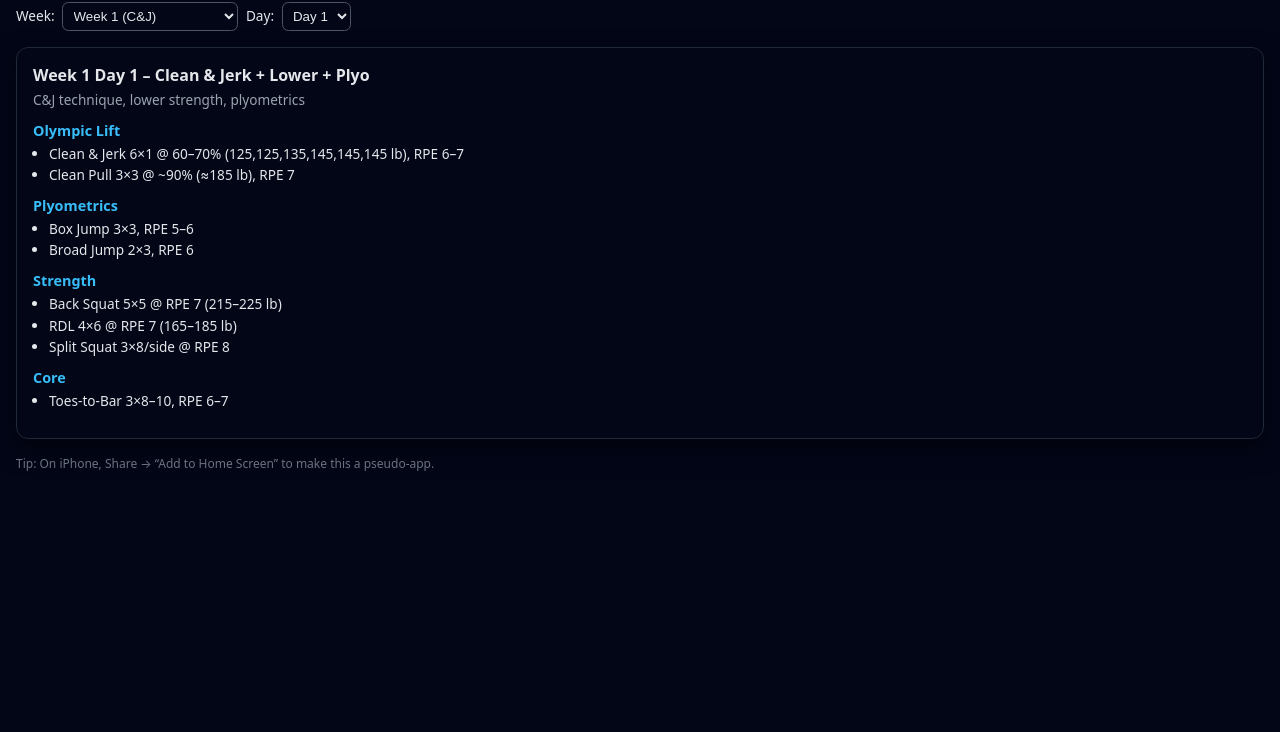
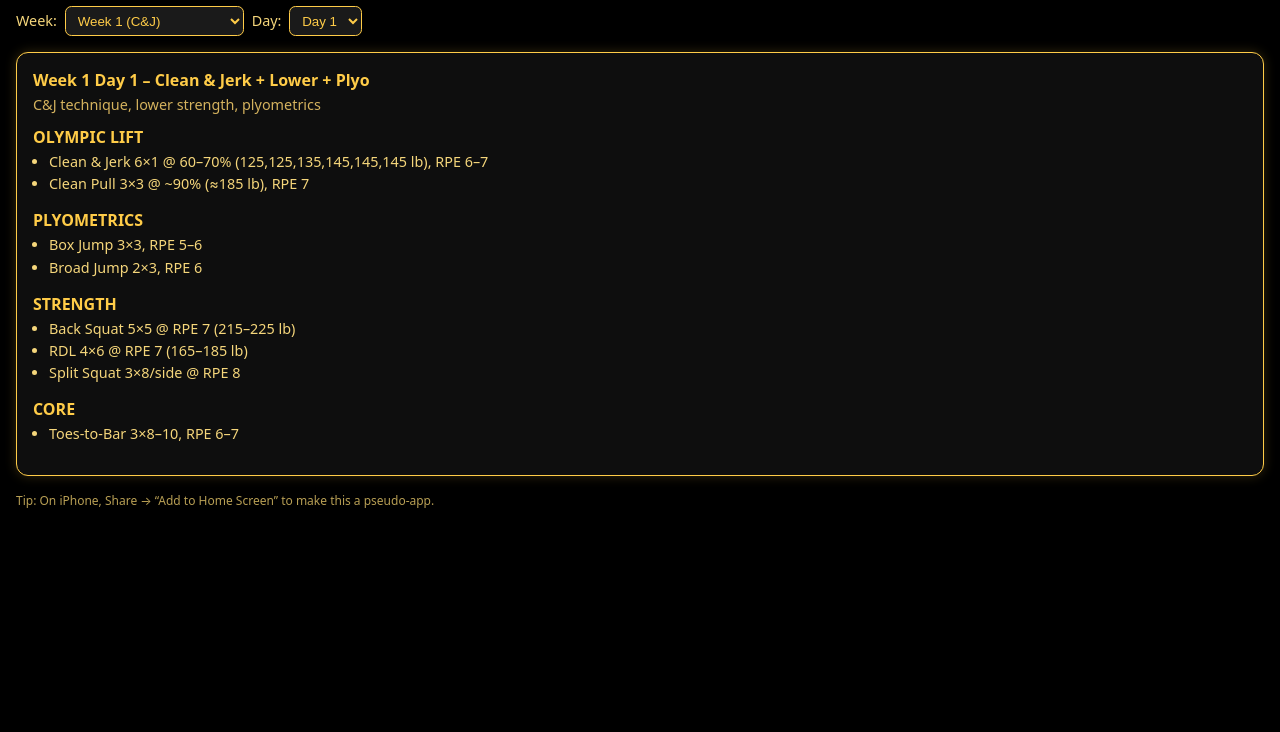
Before and after one commit to airframes120/oly_hybrid, a plain HTML site: page index.html in a window 1280 px wide. Shown: the part 68-800 px from the top of the page. Drawn offline with Linux system fonts and the light colour scheme.

Commit message:
Add global styles for layout and components

```diff
--- a/index.html
+++ b/index.html
@@ -599,3 +599,95 @@
   </script>
 </body>
 </html>
+
+
+
+<style>
+  /* GLOBAL */
+  body {
+    font-family: system-ui, -apple-system, BlinkMacSystemFont, sans-serif;
+    margin: 0;
+    padding: 1rem;
+    background: #000000; /* Deep black */
+    color: #f5d67b; /* Gold text */
+  }
+
+  h1 {
+    font-size: 1.4rem;
+    margin-bottom: 0.75rem;
+    color: #ffcc48; /* Brighter gold for titles */
+  }
+
+  /* DROPDOWN + CONTROLS */
+  .controls {
+    display: flex;
+    flex-wrap: wrap;
+    gap: 0.5rem;
+    margin-bottom: 1rem;
+  }
+
+  label {
+    font-size: 0.9rem;
+    color: #f5d67b;
+  }
+
+  select {
+    padding: 0.35rem 0.5rem;
+    border-radius: 0.4rem;
+    border: 1px solid #ffcc48;
+    background: #1a1a1a;
+    color: #ffcc48;
+  }
+
+  /* WORKOUT CARD */
+  .card {
+    background: #0e0e0e;
+    border-radius: 0.75rem;
+    padding: 1rem;
+    border: 1px solid #ffcc48;
+    box-shadow: 0 0 12px rgba(255, 204, 72, 0.2);
+  }
+
+  .title {
+    font-weight: 700;
+    margin-bottom: 0.25rem;
+    color: #ffcc48;
+  }
+
+  .focus {
+    font-size: 0.9rem;
+    color: #d4b25e;
+    margin-bottom: 0.75rem;
+  }
+
+  /* BLOCKS */
+  .block {
+    margin-bottom: 1rem;
+  }
+
+  .block-name {
+    font-weight: 600;
+    font-size: 1rem;
+    margin-bottom: 0.25rem;
+    color: #ffcc48;
+    text-transform: uppercase;
+  }
+
+  ul {
+    margin: 0;
+    padding-left: 1rem;
+    font-size: 0.9rem;
+    color: #f5d67b;
+  }
+
+  li {
+    margin-bottom: 0.2rem;
+  }
+
+  /* FOOTER */
+  .footer {
+    margin-top: 1rem;
+    font-size: 0.75rem;
+    color: #b89f54;
+  }
+</style>
```
